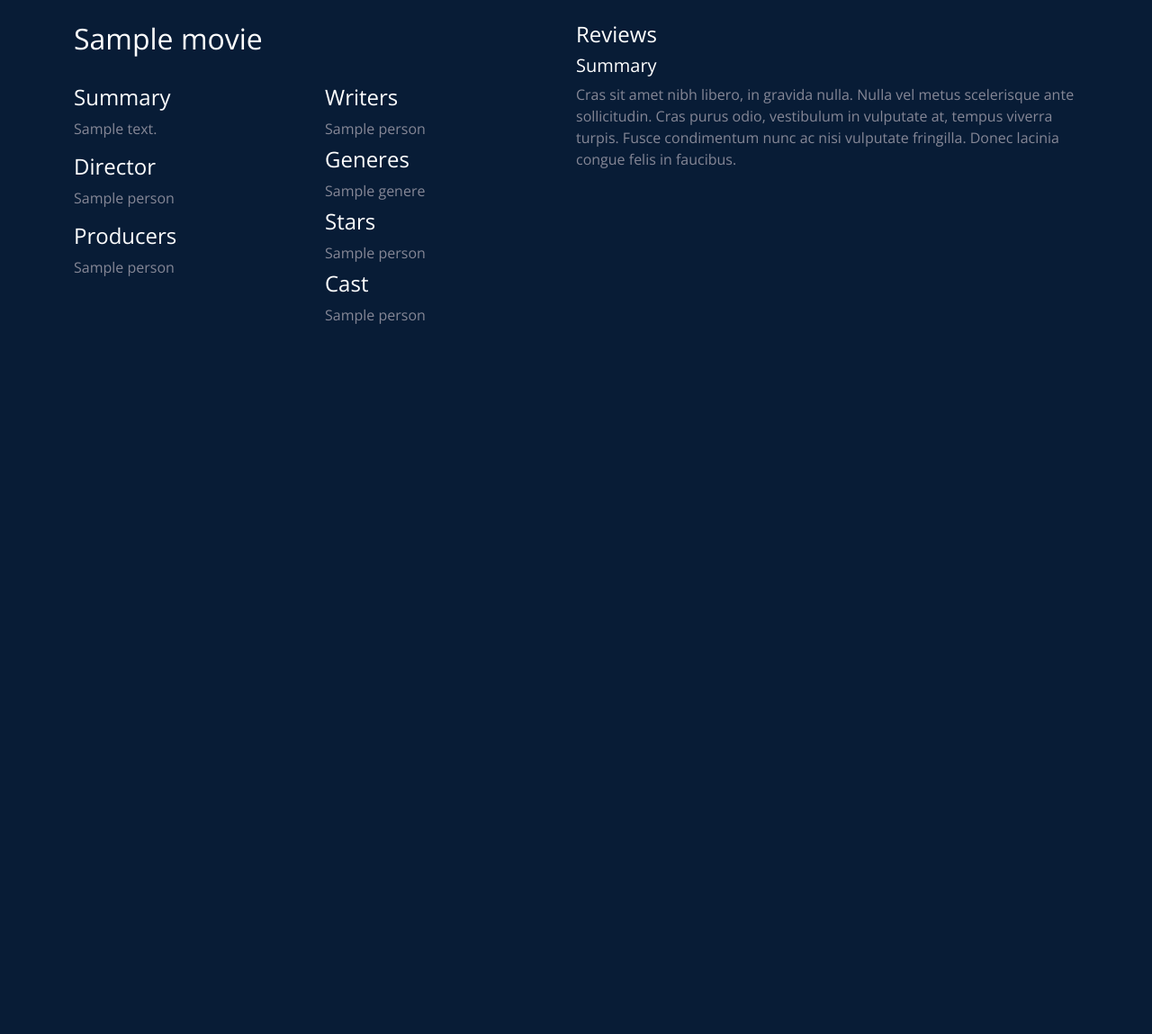
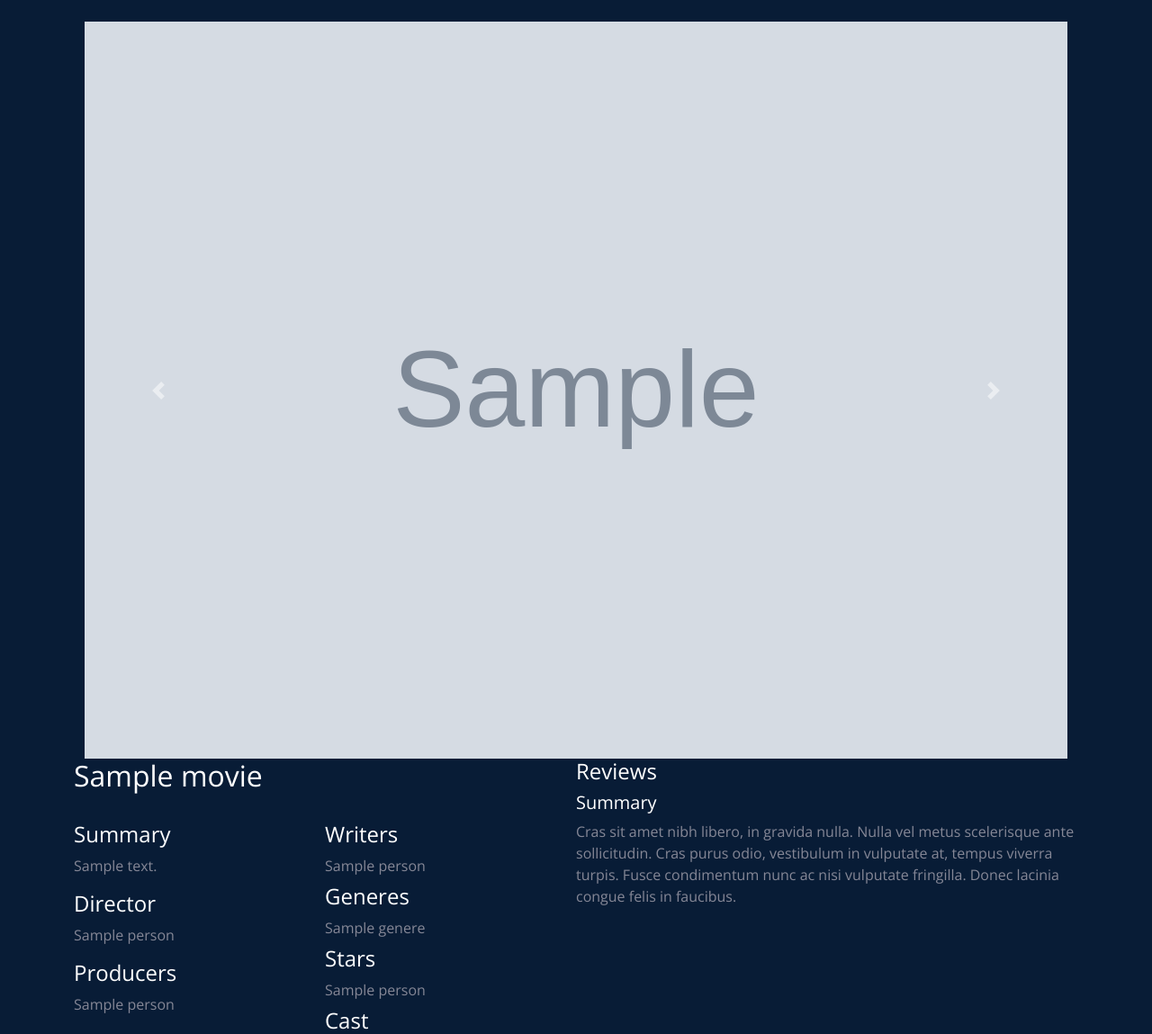
Before and after one commit to LuisManuelGlz/MovieDuck, a Django app: page /movies/1/ in a window 1280 px wide. Shown: the part 56-1205 px from the top of the page at 90% size. Before the commit the page ends 416 px from the top, so only its background shows below. Run offline with Django 3.2, Linux system fonts and the light colour scheme; tables that the repository leaves empty hold one stand-in row (values such as "Sample post"); grey boxes marked "Sample" are stand-in pictures; some libraries are stand-ins or nearby versions.

Commit message:
Add caroususel

```diff
--- a/moviesduck_project/templates/movies/movie_detail.html
+++ b/moviesduck_project/templates/movies/movie_detail.html
@@ -5,11 +5,25 @@
 
 {% block content %}
   <div class="container">
-    <!-- Movie Poster -->
-    <!-- <div class="row" style="background-size: cover;">
-      <img class="img-fluid" src="{{ movie.poster.url }}" alt="{{ movie.title }}-poster">
-    </div> -->
-    <!-- End of Movie Poster -->
+    <!-- Movie Screenshots -->
+    <div id="movieDetailCarousel" class="carousel slide" data-ride="carousel">
+      <div class="carousel-inner">
+        {% for screenshot in movie.screenshots.all %}
+          <div class="carousel-item {% if forloop.first %}active{% endif %}">
+            <img src="{{ screenshot.image.url }}" class="d-block w-100" alt="{{ screenshot }}">
+          </div>
+        {% endfor %}
+      </div>
+      <a class="carousel-control-prev" href="#movieDetailCarousel" role="button" data-slide="prev">
+        <span class="carousel-control-prev-icon" aria-hidden="true"></span>
+        <span class="sr-only">Previous</span>
+      </a>
+      <a class="carousel-control-next" href="#movieDetailCarousel" role="button" data-slide="next">
+        <span class="carousel-control-next-icon" aria-hidden="true"></span>
+        <span class="sr-only">Next</span>
+      </a>
+    </div>
+    <!-- End of Movie Screenshots -->
 
     <!-- Movie Info Container -->
     <div class="row">
```
